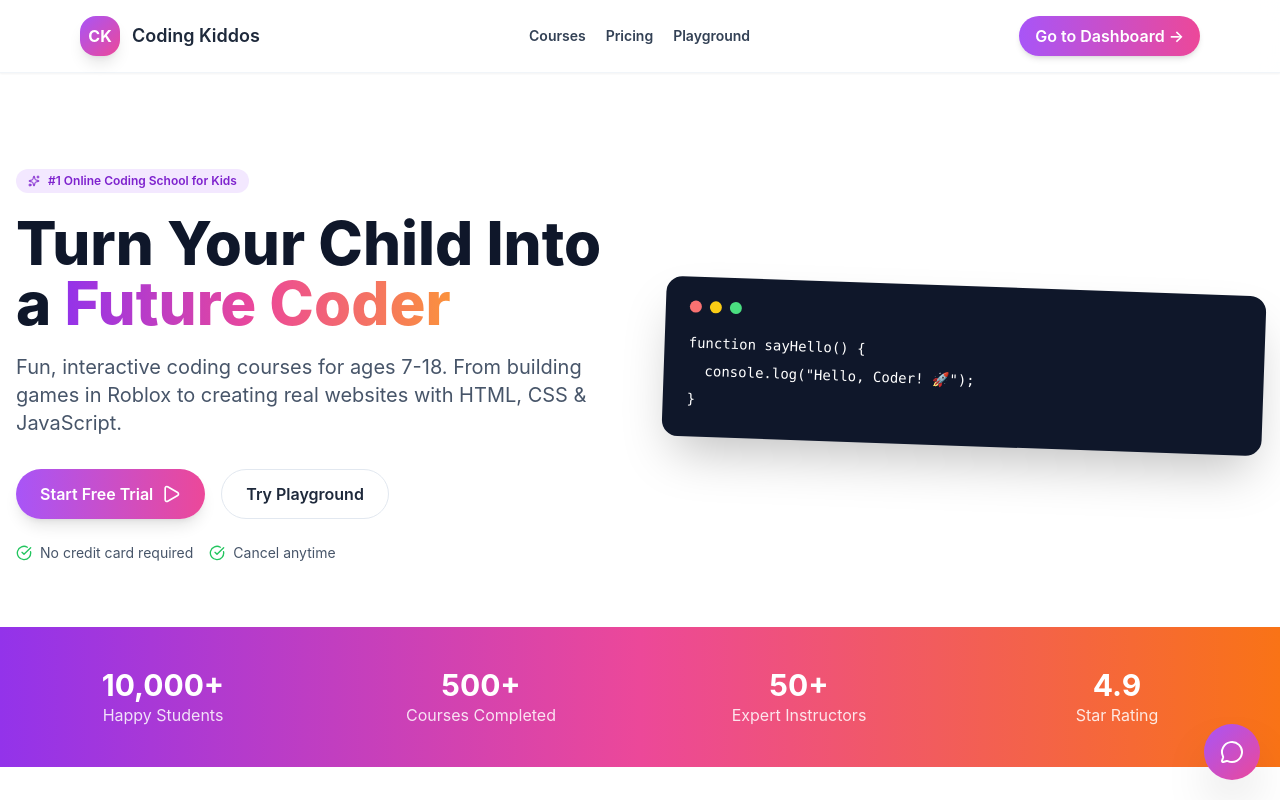
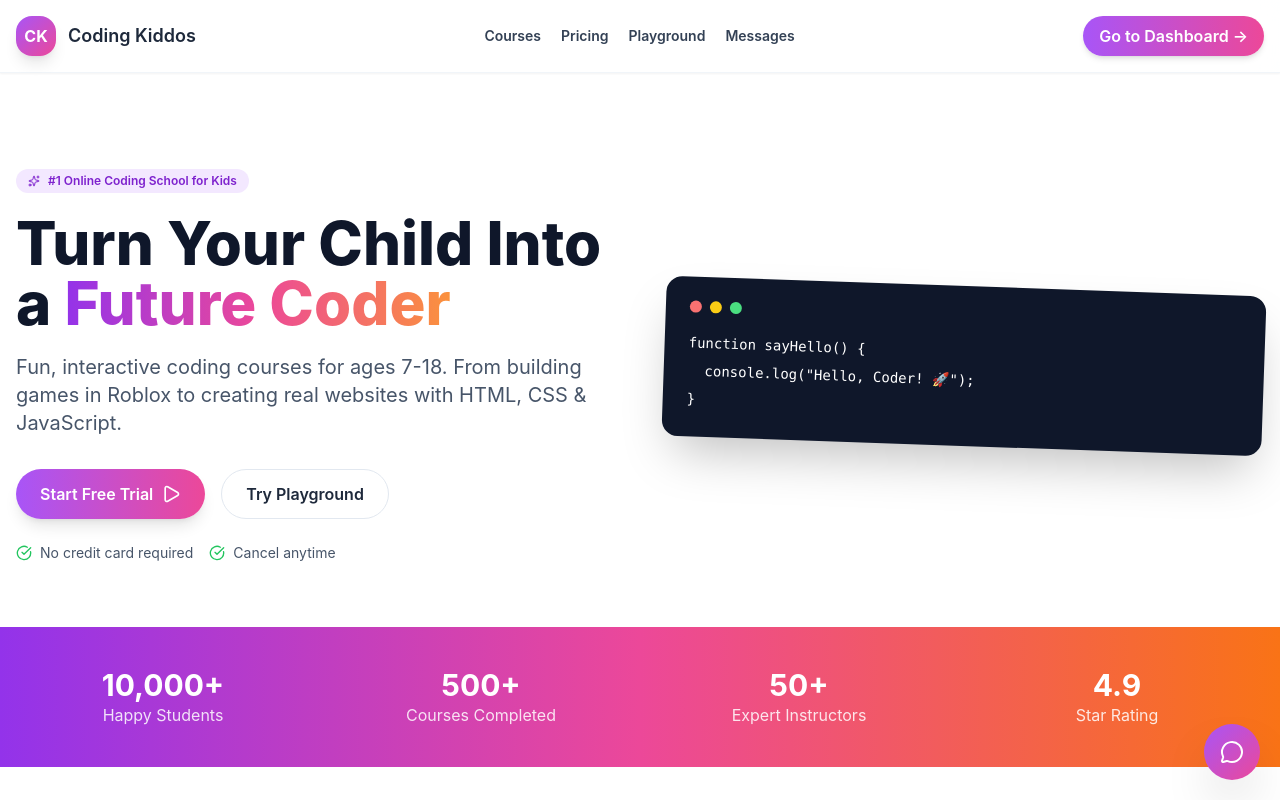
Before and after one commit to ulrichando/ourcodingkiddos, a Next.js app: page / in a window 1280 px wide. Shown: the top 800 px of the page. Built offline with nearby package versions, Linux system fonts and the light colour scheme.

Commit message:
Adjust layout wrapper with full-page support and dashboard nav

```diff
--- a/app/layout.tsx
+++ b/app/layout.tsx
@@ -3,13 +3,35 @@ import type { ReactNode } from "react";
 import Link from "next/link";
 import ChatWidget from "../components/chat/ChatWidget";
 
+// Pages that should render full-bleed without outer padding/background
+const FULL_PAGE = ["/", "/playground", "/dashboard/student"];
+
 export default function RootLayout({ children }: { children: ReactNode }) {
+  const currentPath = typeof window !== "undefined" ? window.location.pathname : "";
+  const isFullPage = FULL_PAGE.includes(currentPath);
+
   return (
     <html lang="en">
-      <body className="min-h-screen bg-white text-slate-900" suppressHydrationWarning>
+      <body className={isFullPage ? "" : "min-h-screen bg-slate-50"} suppressHydrationWarning>
+        <style>{`
+          :root {
+            --color-primary: #8B5CF6;
+            --color-primary-dark: #7C3AED;
+            --color-secondary: #EC4899;
+            --color-accent: #F59E0B;
+          }
+          body { font-family: 'Inter', -apple-system, BlinkMacSystemFont, 'Segoe UI', Roboto, sans-serif; }
+          ::-webkit-scrollbar { width: 8px; height: 8px; }
+          ::-webkit-scrollbar-track { background: #f1f5f9; }
+          ::-webkit-scrollbar-thumb { background: #cbd5e1; border-radius: 4px; }
+          ::-webkit-scrollbar-thumb:hover { background: #94a3b8; }
+          @keyframes gradient-shift { 0% { background-position: 0% 50%; } 50% { background-position: 100% 50%; } 100% { background-position: 0% 50%; } }
+          .animate-gradient { background-size: 200% 200%; animation: gradient-shift 3s ease infinite; }
+        `}</style>
+
         <div className="min-h-screen flex flex-col">
           <header className="sticky top-0 z-30 bg-white/95 backdrop-blur border-b border-slate-100 shadow-sm">
-            <div className="max-w-6xl mx-auto px-4 py-4 flex items-center justify-between gap-6">
+            <div className="max-w-7xl mx-auto px-4 py-4 flex items-center justify-between gap-6">
               <Link href="/" className="flex items-center gap-3">
                 <span className="h-10 w-10 rounded-2xl bg-gradient-to-br from-purple-500 to-pink-500 flex items-center justify-center text-white font-bold shadow-lg">
                   CK
@@ -26,6 +48,9 @@ export default function RootLayout({ children }: { children: ReactNode }) {
                 <Link href="/playground" className="hover:text-slate-900">
                   Playground
                 </Link>
+                <Link href="/dashboard/parent" className="hover:text-slate-900">
+                  Messages
+                </Link>
               </nav>
               <div className="flex items-center gap-3">
                 <Link
@@ -41,7 +66,7 @@ export default function RootLayout({ children }: { children: ReactNode }) {
           <main className="flex-1">{children}</main>
 
           <footer className="bg-slate-900 text-slate-200">
-            <div className="max-w-6xl mx-auto px-4 py-10 grid md:grid-cols-4 gap-6">
+            <div className="max-w-7xl mx-auto px-4 py-10 grid md:grid-cols-4 gap-6">
               <div className="space-y-2">
                 <div className="inline-flex items-center gap-2">
                   <span className="h-10 w-10 rounded-2xl bg-gradient-to-br from-purple-500 to-pink-500 flex items-center justify-center text-white font-bold">
@@ -61,11 +86,11 @@ export default function RootLayout({ children }: { children: ReactNode }) {
                 </ul>
               </div>
               <div>
-                <h4 className="font-semibold mb-2">Company</h4>
+                <h4 className="font-semibold mb-2">Resources</h4>
                 <ul className="text-sm space-y-1 text-slate-400">
-                  <li>About Us</li>
-                  <li>Careers</li>
-                  <li>Blog</li>
+                  <li>All Courses</li>
+                  <li>Code Playground</li>
+                  <li>Live Classes</li>
                   <li>Contact</li>
                 </ul>
               </div>
```
